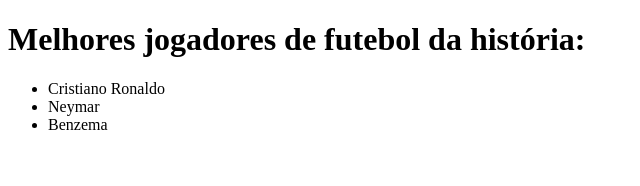
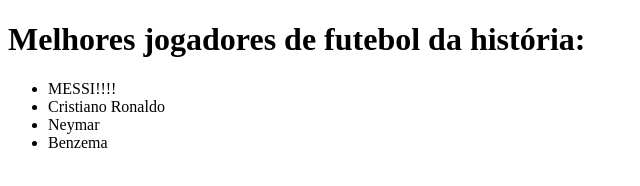
Before and after one commit to adrianojosez/scm, a plain HTML site: page index.html in a window 1280 px wide. Shown: the whole page, without its empty margins (0-640 px from the left). Drawn offline with Linux system fonts and the light colour scheme.

Commit message:
colocando o messi

```diff
--- a/index.html
+++ b/index.html
@@ -8,9 +8,11 @@
 <body>
     <h1>Melhores jogadores de futebol da história:</h1>
     <ul>
+        <li>MESSI!!!!</li>
         <li>Cristiano Ronaldo</li>
         <li>Neymar</li>
         <li>Benzema</li>
+
     </ul>
 </body>
 </html>
```
